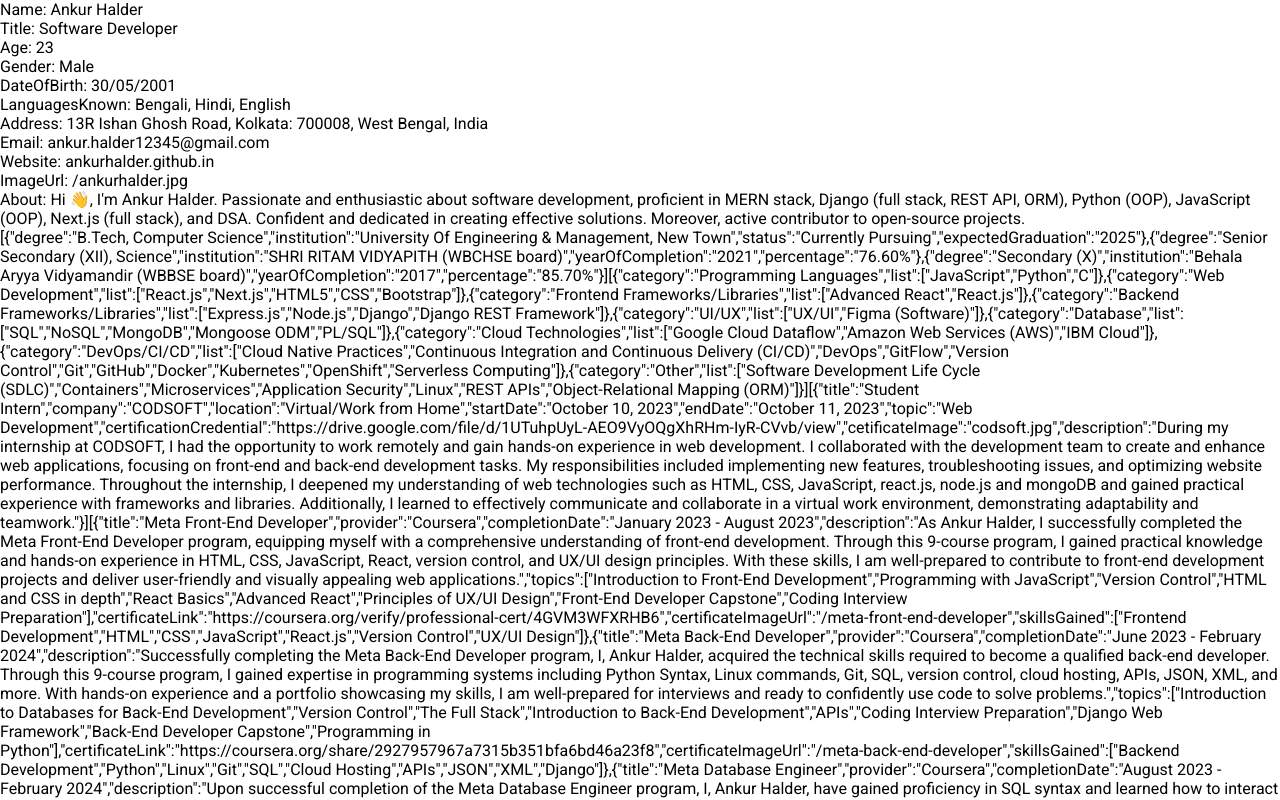
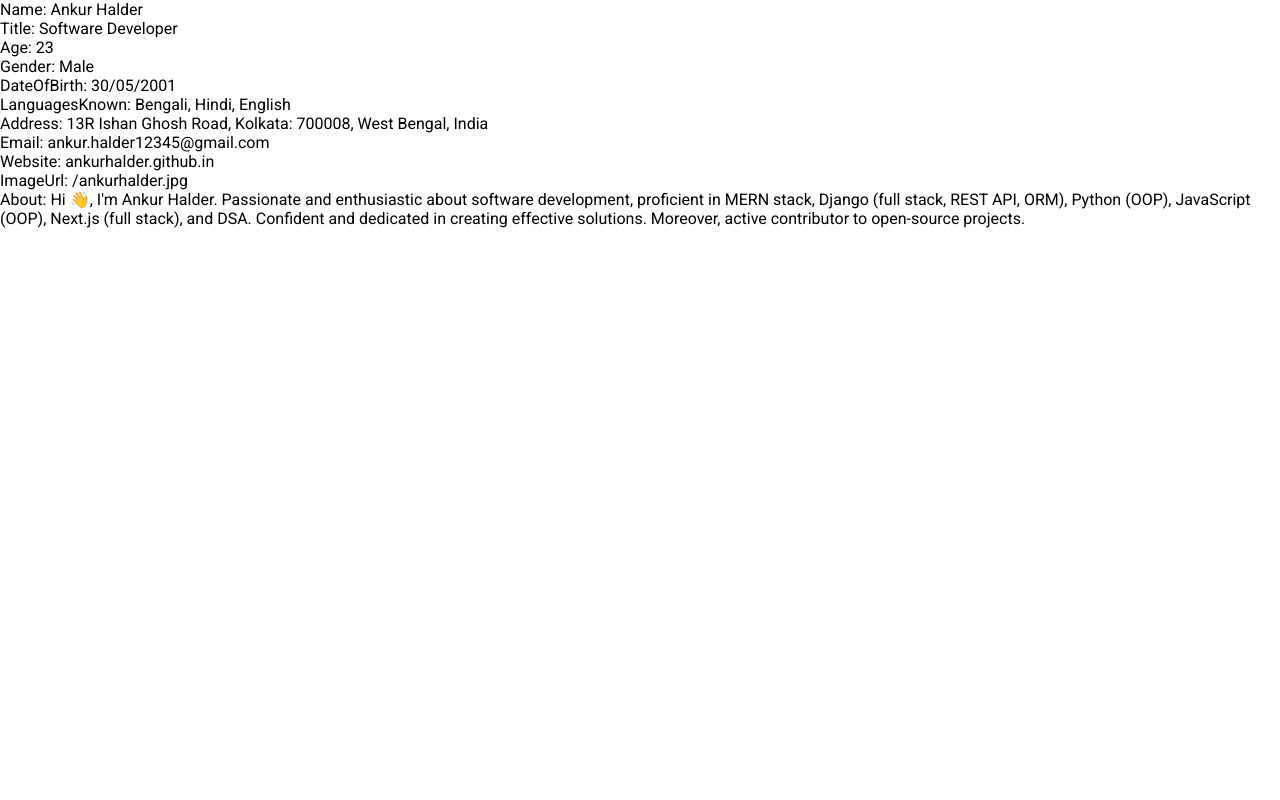
Before and after one commit to ankurhalder/resume, a React (Vite) app: page / in a window 1280 px wide. Shown: the top 800 px of the page. Built offline with nearby package versions, Linux system fonts and the light colour scheme; a web font is replaced by a local one.

Commit message:
Commented out unused code

```diff
--- a/src/App.jsx
+++ b/src/App.jsx
@@ -4,13 +4,13 @@ import { PersonalInfo } from "../components";
 
 import {
   personalInfo,
-  education,
-  skills,
-  internships,
-  courses,
-  projects,
-  social,
-  contact,
+  // education,
+  // skills,
+  // internships,
+  // courses,
+  // projects,
+  // social,
+  // contact,
 } from "../data";
 
 function App() {
@@ -18,13 +18,13 @@ function App() {
     <Fragment>
       <div>
         <PersonalInfo personalInfo={personalInfo} />
-        {JSON.stringify(education)}
+        {/* {JSON.stringify(education)}
         {JSON.stringify(skills)}
         {JSON.stringify(internships)}
         {JSON.stringify(courses)}
         {JSON.stringify(projects)}
         {JSON.stringify(social)}
-        {JSON.stringify(contact)}
+        {JSON.stringify(contact)} */}
       </div>
     </Fragment>
   );
```
